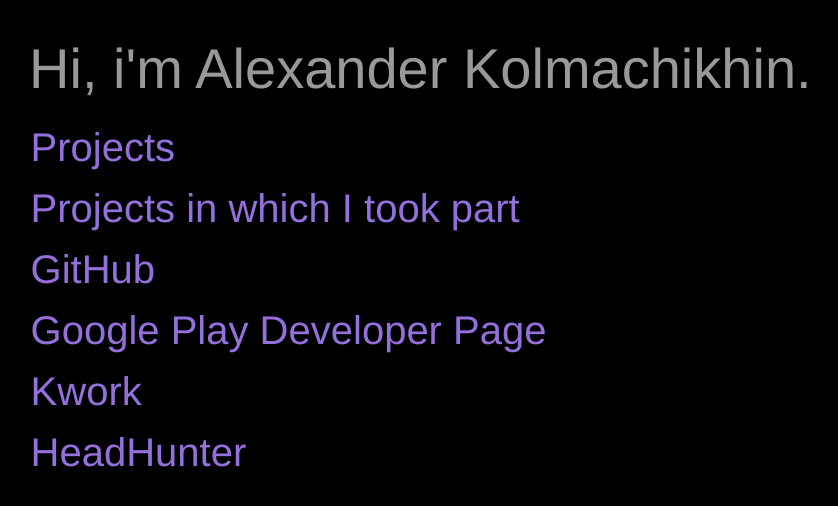
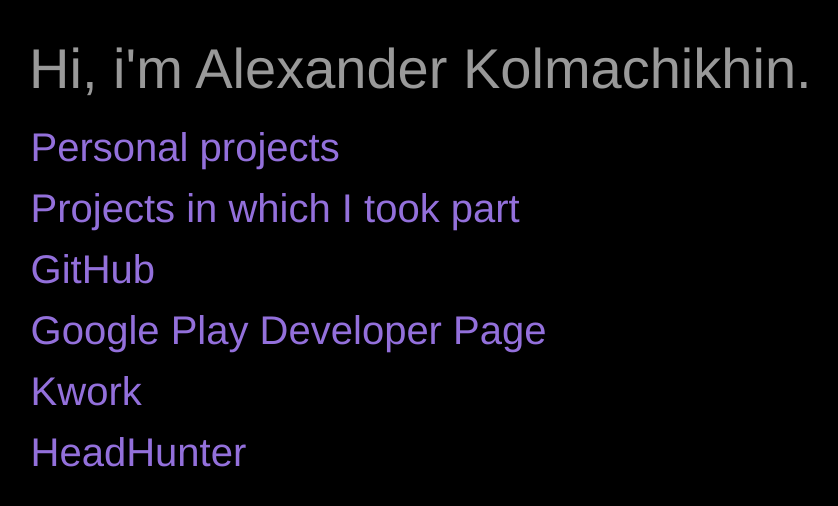
Before and after one commit to epicarchitect/epicarchitect.github.io, a plain HTML site: page index.html in a window 1280 px wide. Shown: the whole page, without its empty margins (7-845 px from the left). Drawn offline with Linux system fonts and the light colour scheme.

Commit message:
Update index.html

```diff
--- a/index.html
+++ b/index.html
@@ -13,7 +13,7 @@
 
     <ul class="navigation_items">
         <li>
-            <a href="projects/index.html">Projects</a>
+            <a href="projects/index.html">Personal projects</a>
         </li>
         <li>
             <a href="projects-in-which-i-took-part/index.html">Projects in which I took part</a>
```
